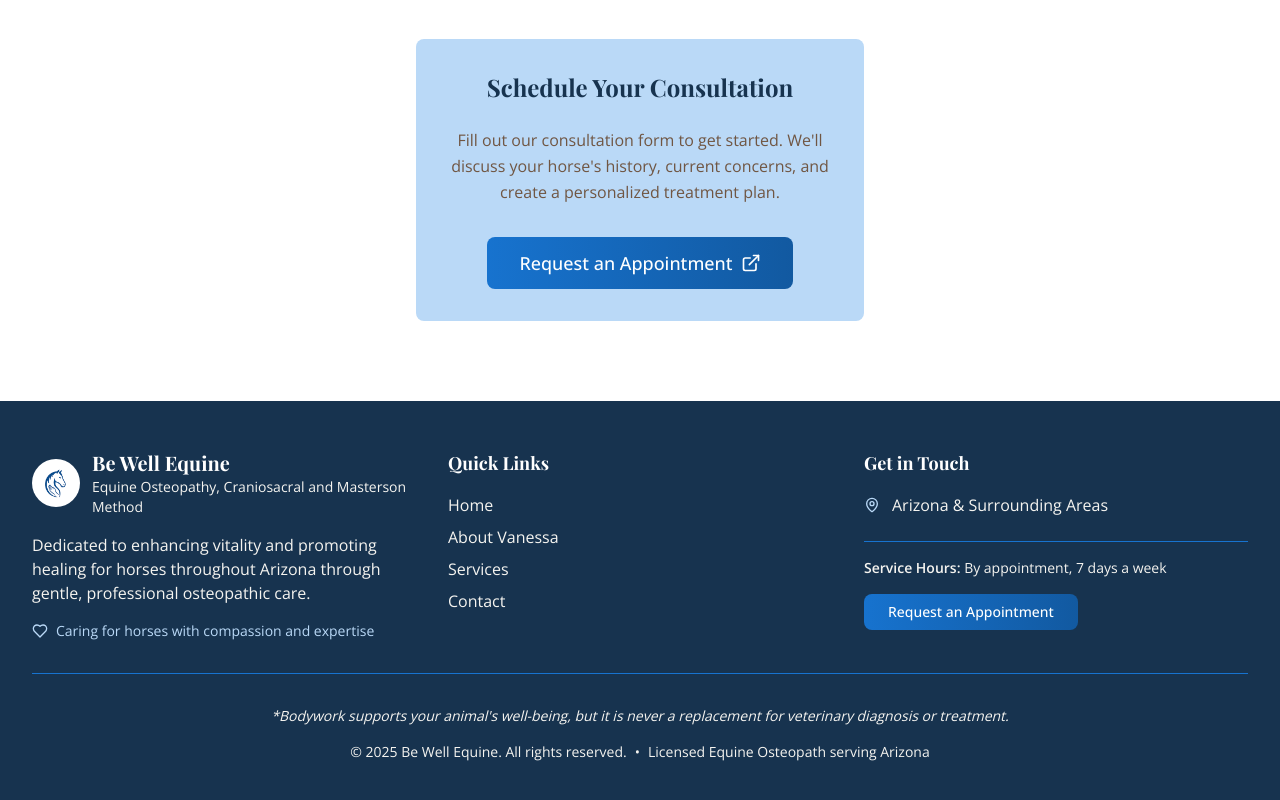
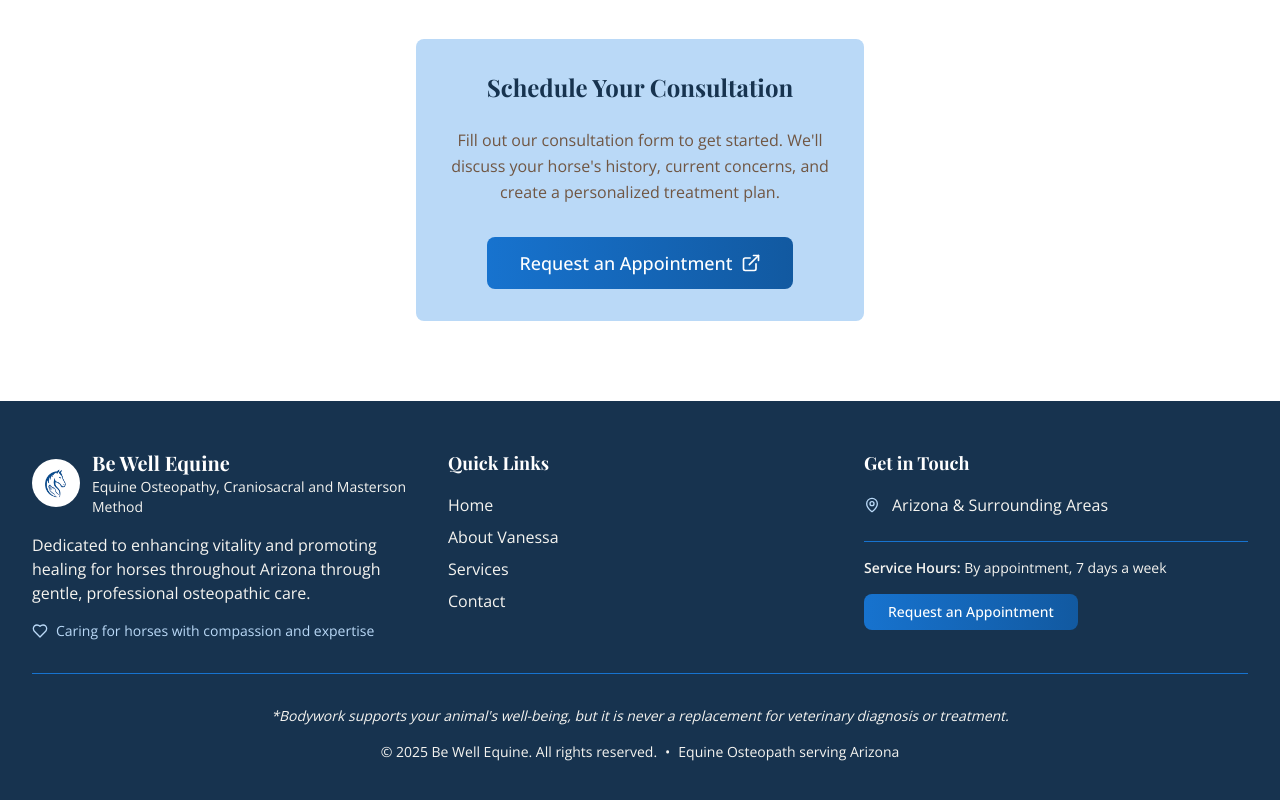
Before and after one commit to djangelic/bewellequine, a React (Vite) app: page / in a window 1280 px wide. Shown: the part 3478-4278 px from the top of the page. Built offline with nearby package versions, Linux system fonts and the light colour scheme.

Commit message:
Update Footer.tsx

```diff
--- a/src/components/Footer.tsx
+++ b/src/components/Footer.tsx
@@ -79,7 +79,7 @@ const Footer = () => {
             <p className="text-cream text-sm">
               © 2025 Be Well Equine. All rights reserved.
               <span className="mx-2">•</span>
-              Licensed Equine Osteopath serving Arizona
+              Equine Osteopath serving Arizona
             </p>
           </div>
         </div>
```
